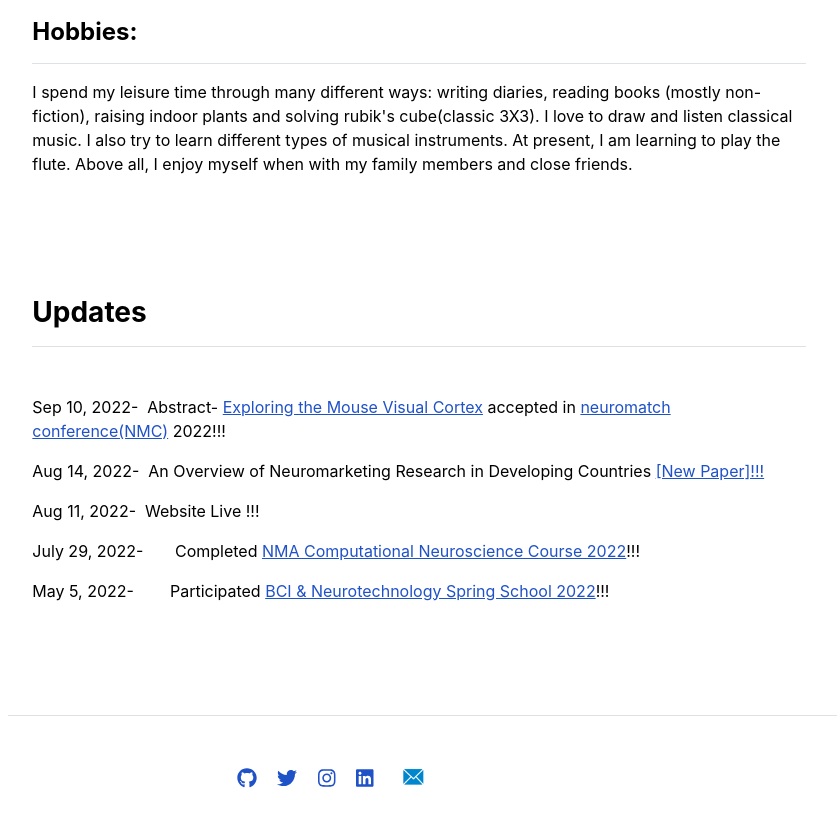
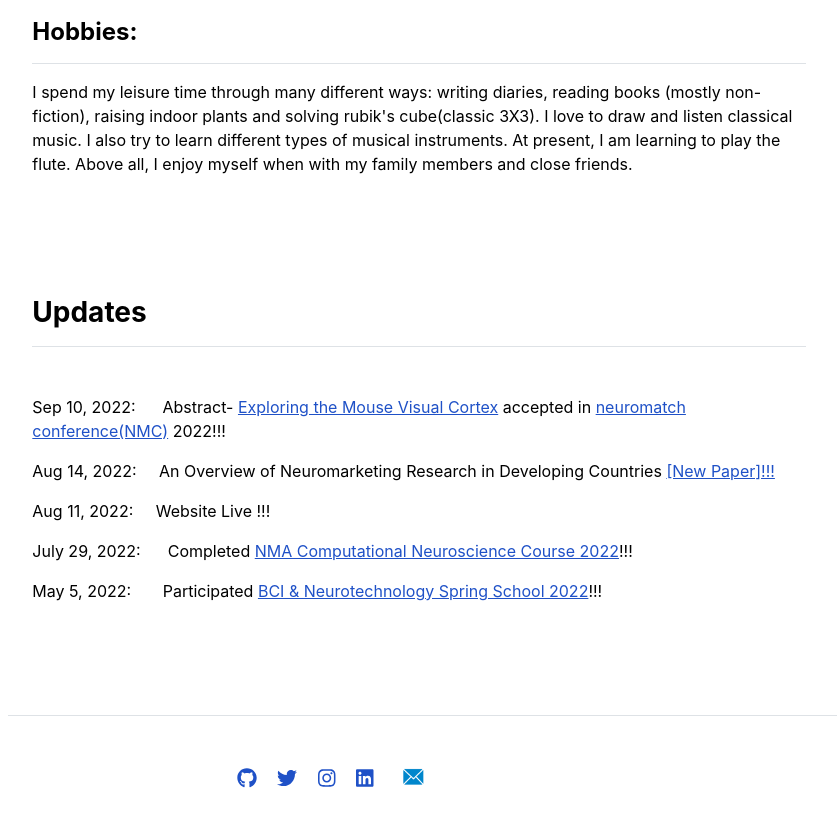
Before and after one commit to Anannabiswas/anannabiswas.github.io, a Jekyll site: the page built from index.md, in a window 1280 px wide and 900 px high, scrolled down 1118 px. Shown: the top 827 px of the window, without its empty margins (197-1034 px from the left). Built offline with Jekyll 4.4.1, drawn with Linux system fonts in a browser that asks for light colours; part of the change alters nothing that is shown.

```diff
--- a/_layouts/home.html
+++ b/_layouts/home.html
@@ -49,10 +49,10 @@ layout: default
     <!--{% for post in site.posts %}
       <p>{{ post.date | date: "%B %-d, %Y" }} - <a href="{{ site.github.url }}/{{ post.url }}">{{ post.title }}</a> </p>
     {% endfor %} -->
-      <p> Sep  10, 2022- &nbsp;Abstract- <a href = "https://conference.neuromatch.io/abstract/?edition=2022-5&submission_id=recZnWRlYhS39CEJW"> Exploring the Mouse Visual Cortex</a> accepted in <a href ="https://conference.neuromatch.io/">neuromatch conference(NMC)</a> 2022!!!
-      <p> Aug  14, 2022-  &nbsp;An Overview of Neuromarketing Research in Developing Countries&nbsp;<a href= "https://dl.acm.org/doi/abs/10.1145/3542954.3542977">[New Paper]!!!</a></p>
-      <p> Aug  11, 2022-  &nbsp;Website Live !!! </p>
-      <p> July   29, 2022-  &nbsp; &nbsp; &nbsp;&nbsp;Completed <a href= "https://portal.neuromatchacademy.org/certificate/e809b048-67e3-437e-9afa-aa23664965f1">NMA Computational Neuroscience Course 2022</a>!!! </p>
-      <p> May     5, 2022-  &nbsp; &nbsp; &nbsp;&nbsp;&nbsp;Participated <a href= "/assets/certificate/gtec.pdf">BCI & Neurotechnology Spring School 2022</a>!!!</p>
+      <p> Sep  10, 2022: &nbsp;&nbsp; &nbsp; Abstract- <a href = "https://conference.neuromatch.io/abstract/?edition=2022-5&submission_id=recZnWRlYhS39CEJW"> Exploring the Mouse Visual Cortex</a> accepted in <a href ="https://conference.neuromatch.io/">neuromatch conference(NMC)</a> 2022!!!
+      <p> Aug  14, 2022:  &nbsp; &nbsp;&nbsp;An Overview of Neuromarketing Research in Developing Countries&nbsp;<a href= "https://dl.acm.org/doi/abs/10.1145/3542954.3542977">[New Paper]!!!</a></p>
+      <p> Aug  11, 2022:  &nbsp; &nbsp;&nbsp;Website Live !!! </p>
+      <p> July   29, 2022:  &nbsp; &nbsp; &nbsp;Completed <a href= "https://portal.neuromatchacademy.org/certificate/e809b048-67e3-437e-9afa-aa23664965f1">NMA Computational Neuroscience Course 2022</a>!!! </p>
+      <p> May     5, 2022:  &nbsp; &nbsp; &nbsp;&nbsp;Participated <a href= "/assets/certificate/gtec.pdf">BCI & Neurotechnology Spring School 2022</a>!!!</p>
   </div>
 </div>
```
